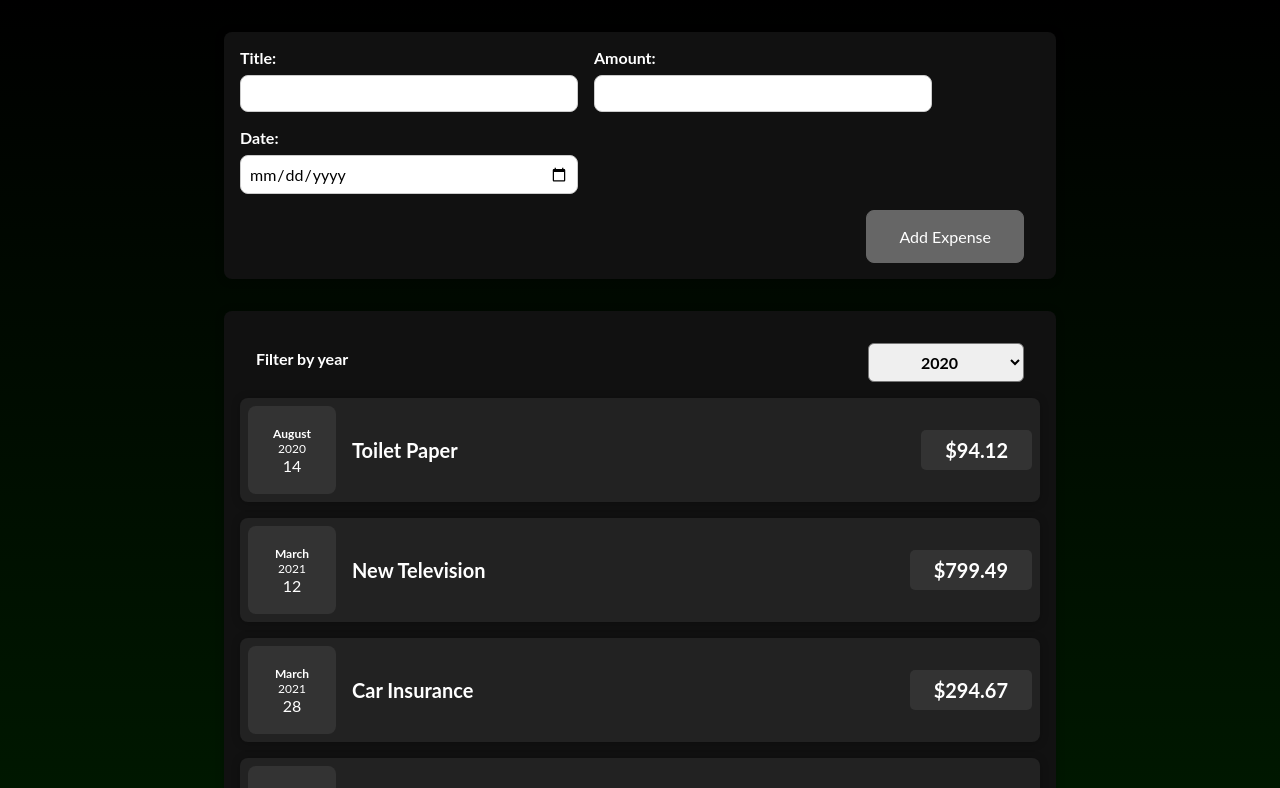
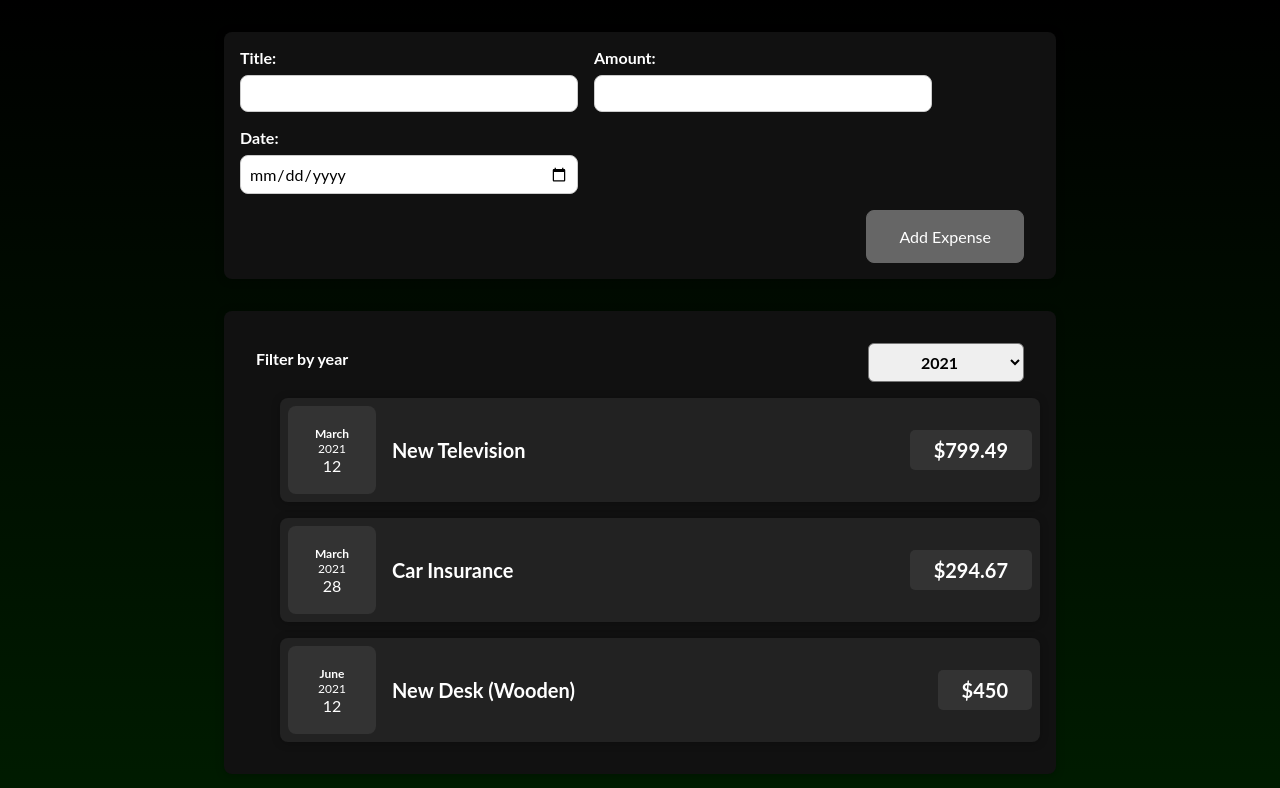
Before and after one commit to amitbhalla/expensecalc, a React (Create React App) app: page / in a window 1280 px wide. Shown: the top 788 px of the page. Built offline with nearby package versions, Linux system fonts and the light colour scheme.

Commit message:
Refactor

```diff
--- a/src/components/Expenses/ExpenseItem.js
+++ b/src/components/Expenses/ExpenseItem.js
@@ -1,7 +1,7 @@
 import React from 'react';
+
 import Card from '../UI/Card';
 import ExpenseDate from './ExpenseDate';
-
 import './ExpenseItem.css';
 
 const ExpenseItem = (props) => {
--- a/src/components/Expenses/Expenses.css
+++ b/src/components/Expenses/Expenses.css
@@ -5,3 +5,9 @@
   width: 50rem;
   max-width: 95%;
 }
+.empty {
+  color: white;
+  text-align: center;
+  font-weight: 800;
+  font-size: 18px;
+}
--- a/src/components/Expenses/Expenses.js
+++ b/src/components/Expenses/Expenses.js
@@ -1,34 +1,28 @@
 import React, { useState } from 'react';
+
 import Card from '../UI/Card';
-import ExpenseItem from './ExpenseItem';
-
+import ExpensesFilter from './ExpensesFilter';
+import ExpensesList from './ExpensesList';
 import './Expenses.css';
-import ExpensesFilter from './ExpensesFilter';
 
 const Expenses = (props) => {
-  const [filteredYear, setFilteredYear] = useState(2020);
+  const [filteredYear, setFilteredYear] = useState('2021');
 
   const filterChangeHandler = (selectedYear) => {
     setFilteredYear(selectedYear);
   };
 
-  const expenseItems = props.items.map((item) => {
-    return (
-      <ExpenseItem
-        key={item.id}
-        title={item.title}
-        amount={item.amount}
-        date={item.date}
-      />
-    );
+  const filteredExpenses = props.items.filter((expense) => {
+    return expense.date.getFullYear().toString() === filteredYear;
   });
+
   return (
     <Card className="expenses">
       <ExpensesFilter
         onChangeFilter={filterChangeHandler}
         selected={filteredYear}
       />
-      {expenseItems}
+      <ExpensesList items={filteredExpenses} />
     </Card>
   );
 };
--- /dev/null
+++ b/src/components/Expenses/ExpensesList.css
@@ -0,0 +1,9 @@
+.expenses-list {
+  list-style: none;
+  padding: 0;
+}
+
+.expenses-list__fallback {
+  color: white;
+  text-align: center;
+}
--- /dev/null
+++ b/src/components/Expenses/ExpensesList.js
@@ -0,0 +1,27 @@
+import React from 'react';
+
+import ExpenseItem from './ExpenseItem';
+import './ExpensesList.css';
+
+const ExpensesList = (props) => {
+  if (props.items.length === 0) {
+    return <p className="empty">WOW! Such empty.</p>;
+  }
+
+  return (
+    <ul children="expenses-list">
+      {props.items.map((item) => {
+        return (
+          <ExpenseItem
+            key={item.id}
+            title={item.title}
+            amount={item.amount}
+            date={item.date}
+          />
+        );
+      })}
+    </ul>
+  );
+};
+
+export default ExpensesList;
--- a/src/components/Misc/CopyRights.js
+++ b/src/components/Misc/CopyRights.js
@@ -3,7 +3,7 @@ import React from 'react';
 import './CopyRights.css';
 
 const CopyRights = () => {
-  return <p class="copy">Built in React with ❤️ by Amit</p>;
+  return <p className="copy">Built in React with ❤️ by Amit</p>;
 };
 
 export default CopyRights;
```
